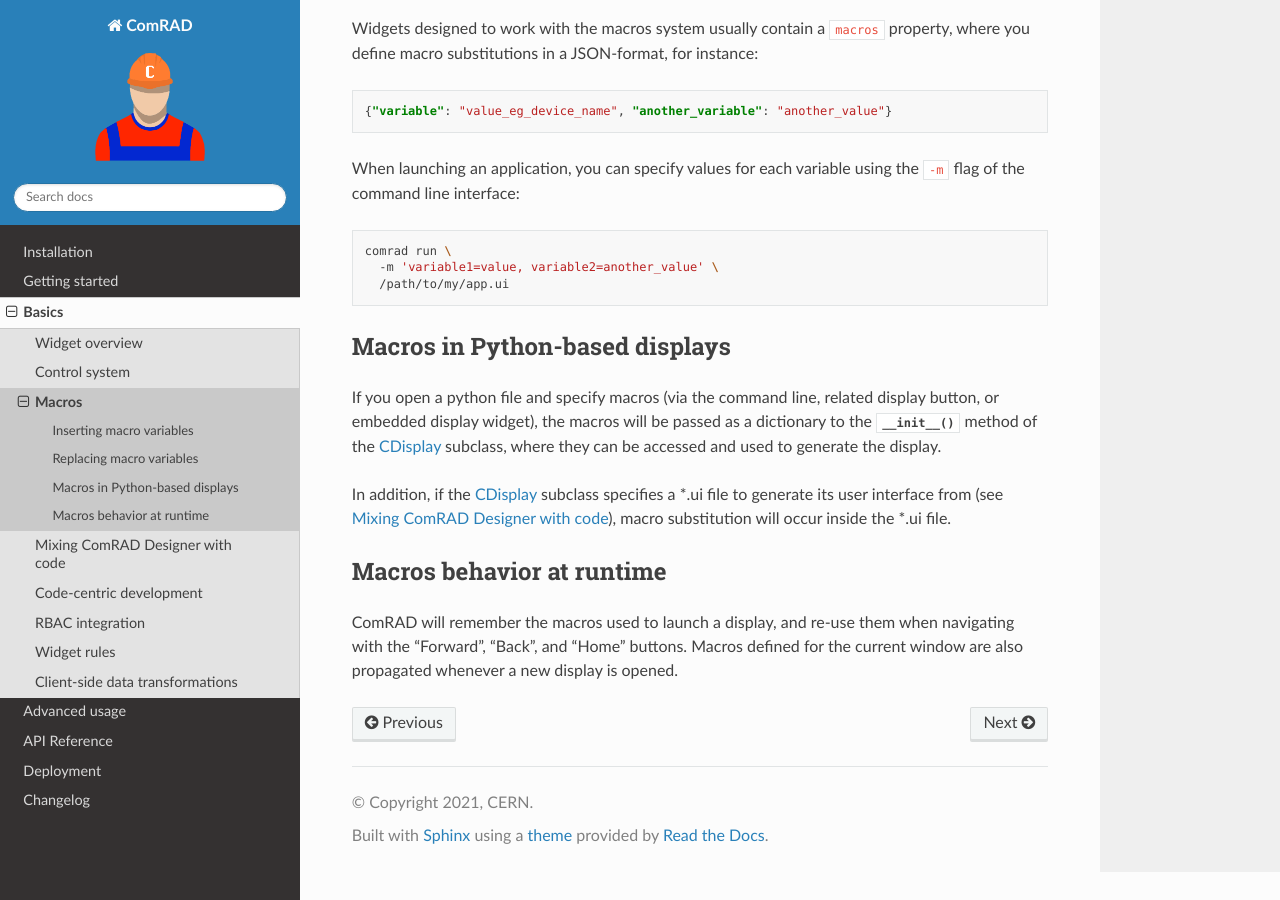
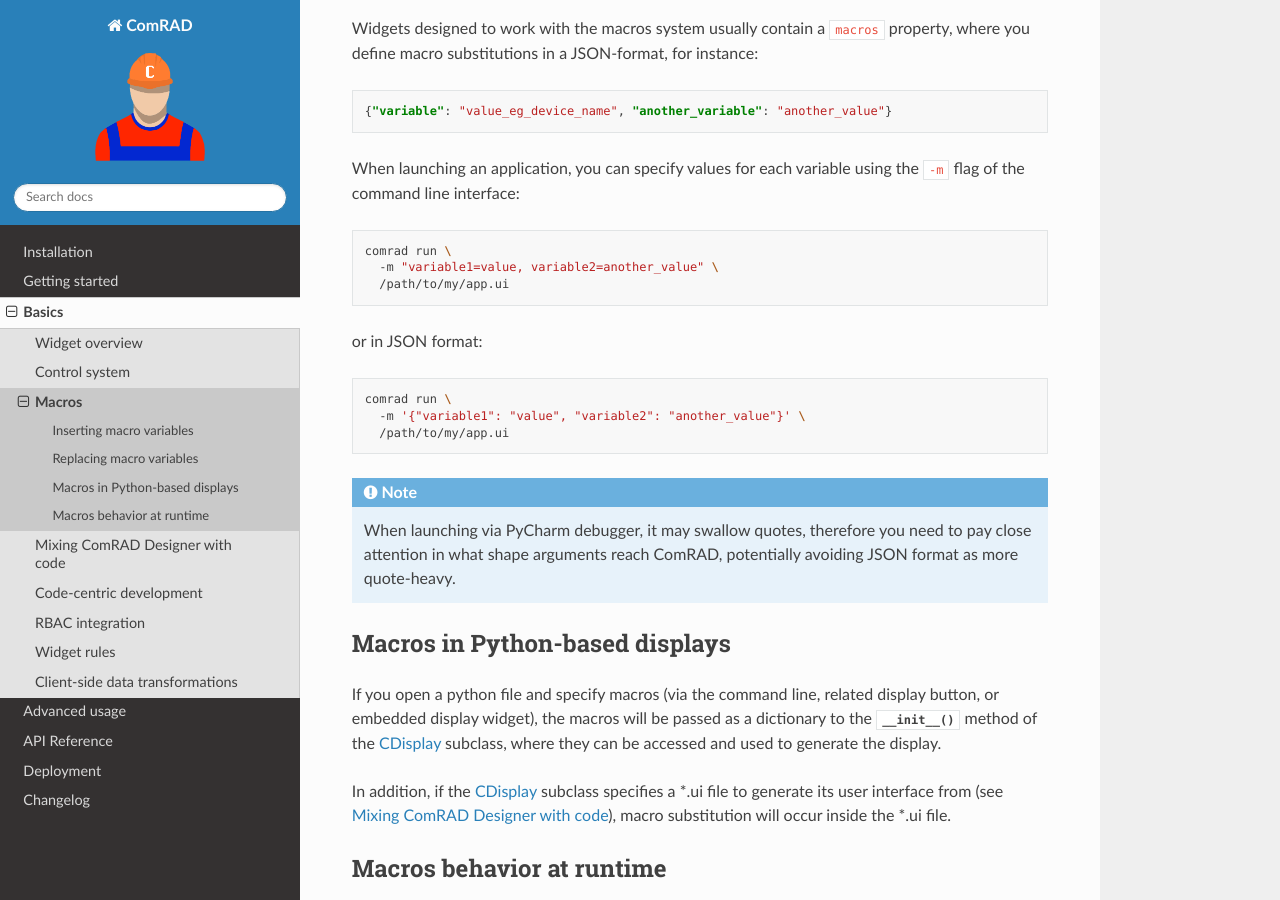
Before and after one commit to jfpatrick/accsoft-gui-rad-comrad, a Sphinx documentation site: the page built from docs/basic/macros.rst, in a window 1280 px wide and 900 px high, scrolled down 640 px. Built offline with Sphinx 7.4.7 and the Read the Docs theme 2.0.0, drawn with Linux system fonts in a browser that asks for light colours; the version number could not be read and is left out.

Commit message:
Add clarification in macros wiki

```diff
--- a/docs/basic/macros.rst
+++ b/docs/basic/macros.rst
@@ -41,8 +41,20 @@ line interface:
 .. code-block:: bash
 
    comrad run \
-     -m 'variable1=value, variable2=another_value' \
+     -m "variable1=value, variable2=another_value" \
      /path/to/my/app.ui
+
+or in JSON format:
+
+.. code-block:: bash
+
+   comrad run \
+     -m '{"variable1": "value", "variable2": "another_value"}' \
+     /path/to/my/app.ui
+
+.. note:: When launching via PyCharm debugger, it may swallow quotes, therefore you need to pay close attention in what
+          shape arguments reach ComRAD, potentially avoiding JSON format as more quote-heavy.
+
 
 
 Macros in Python-based displays
```
